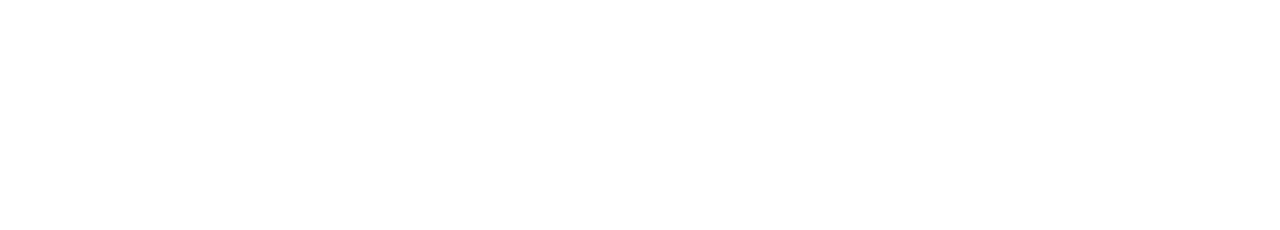
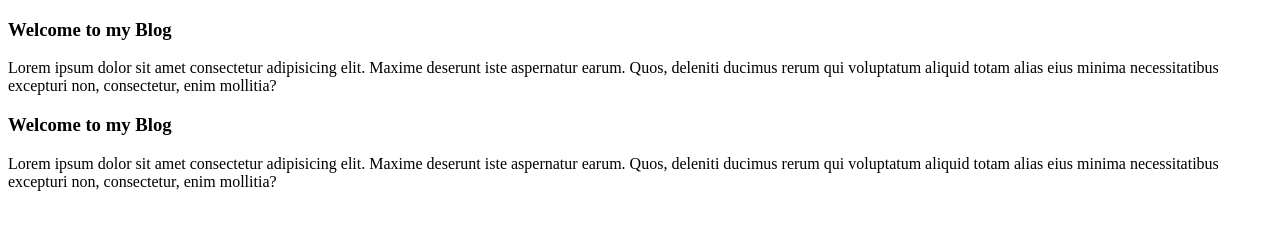
Before and after one commit to Mintu-Das1/My-first-github-repo, a plain HTML site: page index.html in a window 1280 px wide. Drawn offline with Linux system fonts and the light colour scheme.

Commit message:
adding blog paragraph and heading

```diff
--- a/index.html
+++ b/index.html
@@ -4,8 +4,19 @@
     <meta charset="UTF-8">
     <meta name="viewport" content="width=device-width, initial-scale=1.0">
     <title>My first github</title>
+    <link rel="stylesheet" href="style/style.css">
 </head>
 <body>
+    <div >
+        <h3>Welcome to my Blog</h3>
+        <p>Lorem ipsum dolor sit amet consectetur adipisicing elit. Maxime deserunt iste aspernatur earum. Quos, deleniti ducimus rerum qui voluptatum aliquid totam alias eius minima necessitatibus excepturi non, consectetur, enim mollitia?</p>
+    </div>
+
+    <div>
+        <h3>Welcome to my Blog</h3>
+        <p>Lorem ipsum dolor sit amet consectetur adipisicing elit. Maxime deserunt iste aspernatur earum. Quos, deleniti ducimus rerum qui voluptatum aliquid totam alias eius minima necessitatibus excepturi non, consectetur, enim mollitia?</p>
+    </div>
+
 
 </body>
 </html>
```
Also changed, not shown: style/style.css (added).
